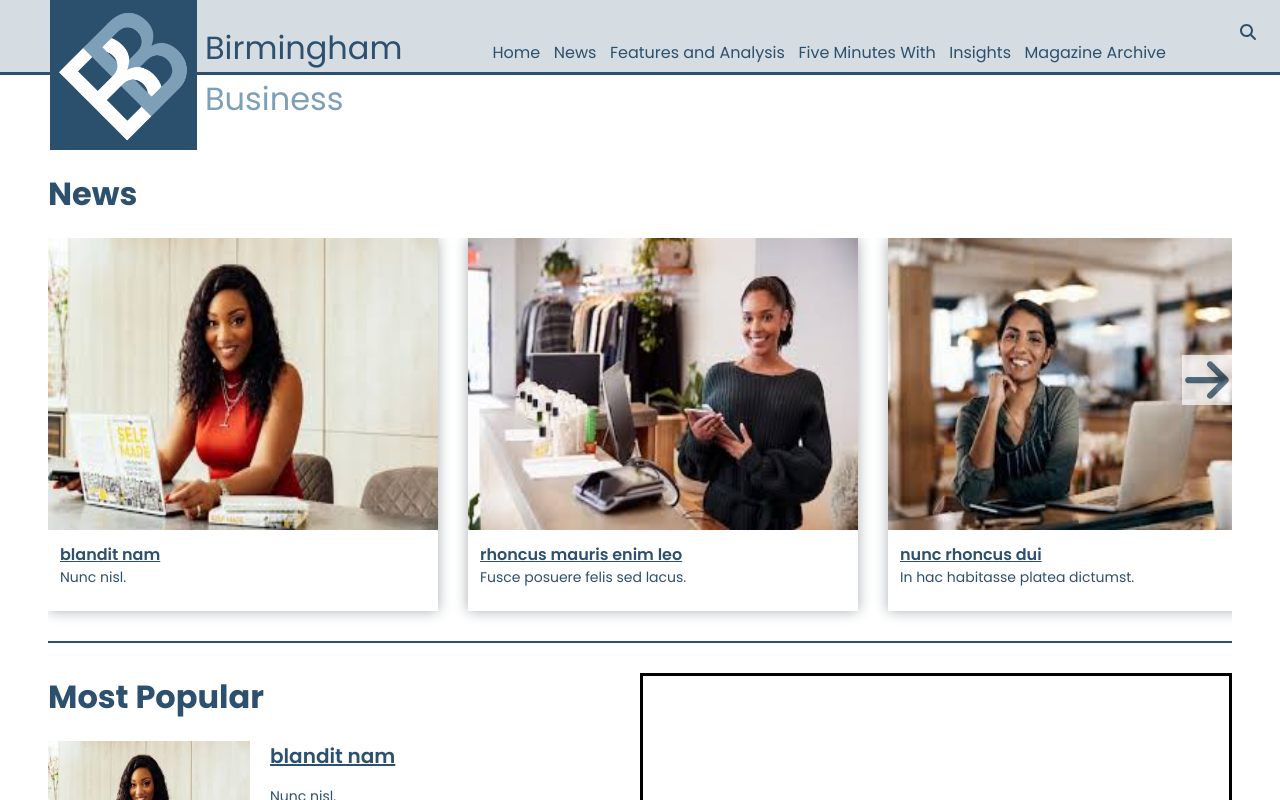
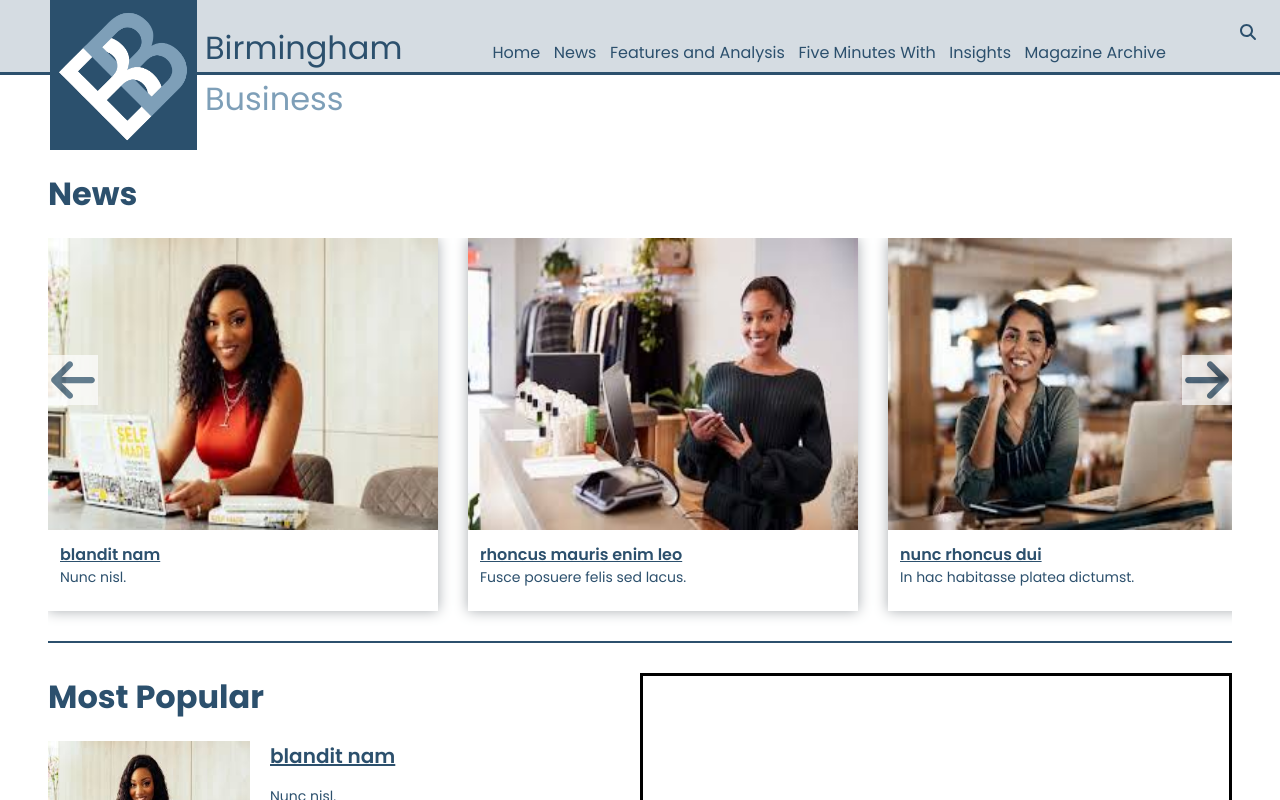
Before and after one commit to gabriellemia/birmingham-biz, a Next.js app: page / in a window 1280 px wide. Shown: the top 800 px of the page. Built offline with nearby package versions, Linux system fonts and the light colour scheme.

Commit message:
left arrow added to news section

```diff
--- a/src/app/components/NewsSection/NewsSection.jsx
+++ b/src/app/components/NewsSection/NewsSection.jsx
@@ -4,6 +4,7 @@ import NewsCard from "./NewsCard/NewsCard";
 import styles from "./NewsSection.module.css";
 import { FontAwesomeIcon } from "@fortawesome/react-fontawesome";
 import { faArrowRight } from "@fortawesome/free-solid-svg-icons";
+import { faArrowLeft } from "@fortawesome/free-solid-svg-icons";
 import { useState } from "react";
 
 const dummyData = [
@@ -83,11 +84,18 @@ const dummyData = [
 const NewsSection = () => {
   const [scroll, setScroll] = useState(0);
 
-  const handleClick = () => {
+  const handleClickRight = () => {
     setScroll(scroll + 1);
     let firstItem = dummyData[0];
     dummyData.shift();
     dummyData.push(firstItem);
+  };
+
+  const handleClickLeft = () => {
+    setScroll(scroll - 1);
+    let lastItem = dummyData[dummyData.length - 1];
+    dummyData.pop();
+    dummyData.unshift(lastItem);
   };
 
   return (
@@ -103,8 +111,11 @@ const NewsSection = () => {
           />
         ))}
       </section>
-      <div className={styles.arrowDiv} onClick={handleClick}>
-        <FontAwesomeIcon icon={faArrowRight} className={styles.arrowIcon} />
+      <div className={styles.arrowDiv} onClick={handleClickRight}>
+        <FontAwesomeIcon icon={faArrowRight} className={styles.arrowIcon1} />
+      </div>
+      <div className={styles.arrowDiv} onClick={handleClickLeft}>
+        <FontAwesomeIcon icon={faArrowLeft} className={styles.arrowIcon2} />
       </div>
     </section>
   );
--- a/src/app/components/NewsSection/NewsSection.module.css
+++ b/src/app/components/NewsSection/NewsSection.module.css
@@ -21,7 +21,7 @@
   margin-bottom: 20px;
 }
 
-.arrowIcon {
+.arrowIcon1 {
   color: #2c506d;
   width: 50px;
   height: 50px;
@@ -32,6 +32,21 @@
   background-color: white;
 }
 
-.arrowIcon:hover {
+.arrowIcon2 {
+  color: #2c506d;
+  width: 50px;
+  height: 50px;
+  position: absolute;
+  left: 0px;
+  top: 185px;
+  opacity: 0.7;
+  background-color: white;
+}
+
+.arrowIcon1:hover {
   opacity: 1;
 }
+
+.arrowIcon2:hover {
+  opacity: 1;
+}
```
Also changed, not shown: src/app/components/MostPopularAndBBTV/MostPopular/MostPopularCard/MostPopularCard.jsx (line endings or trailing spaces).
